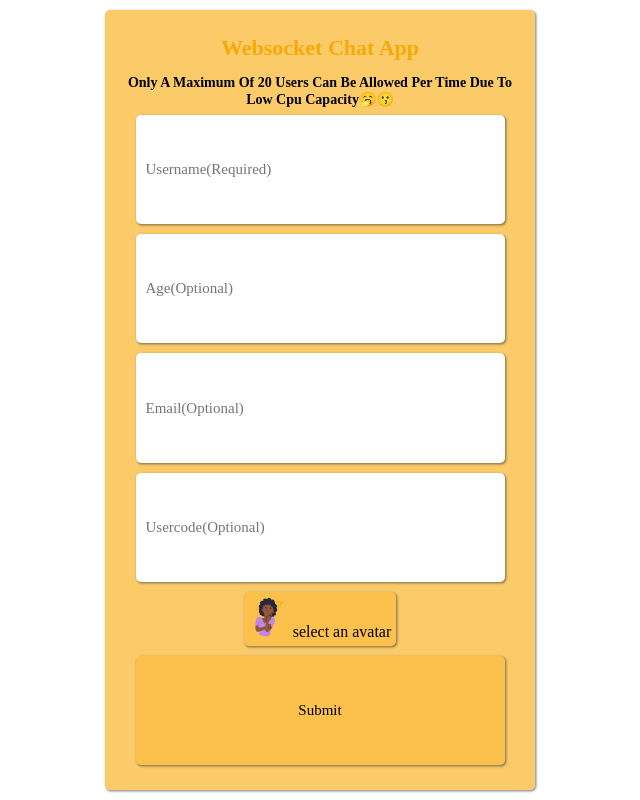
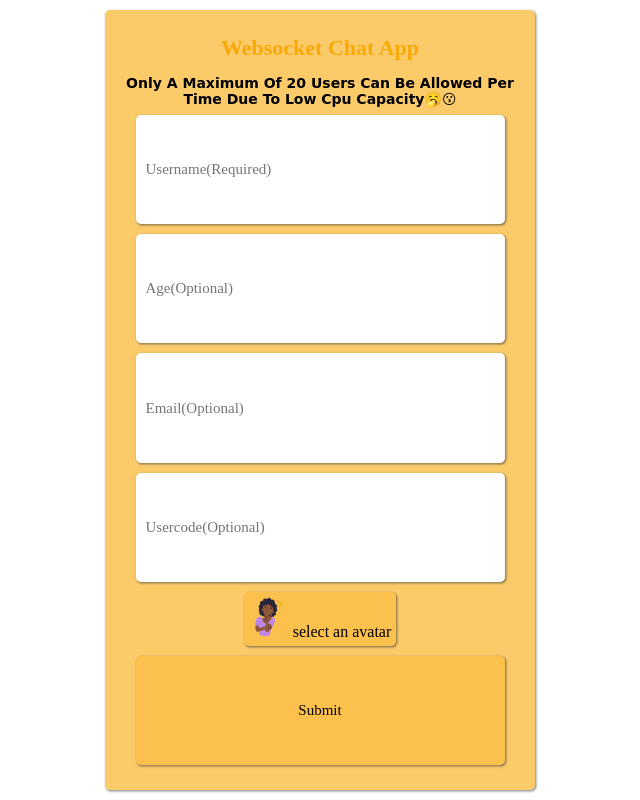
Before and after one commit to devbatsy/chatroom, a website: page start_page.html in a window 1280 px wide. Shown: the whole page, without its empty margins (320-960 px from the left). Drawn offline with Linux system fonts and the light colour scheme.

Commit message:
Update start_page.html

```diff
--- a/start_page.html
+++ b/start_page.html
@@ -33,7 +33,7 @@
 			<form action="/server" class="shadow" style="background-color: rgba(248, 168, 7, 0.6);" method="POST">
 			<div class="hold_form">
  				<h1>websocket chat app</h1>
-				 <h1 style="font-size: 14px; color: #000;">only a maximum of 20 users can be allowed per time due to low cpu capacity🥱😗</h1>
+				 <h1 style="font-size: 14px; color: #000;font-family:cursive;">only a maximum of 20 users can be allowed per time due to low cpu capacity🥱😗</h1>
 				<input type="text" placeholder="username(required)" name="name" class="nam shadow">
 				<input type="text" placeholder="age(optional)" name="age" class="age shadow">
 				<input type="email" placeholder="email(optional)" name="email" class="occ shadow">
```
